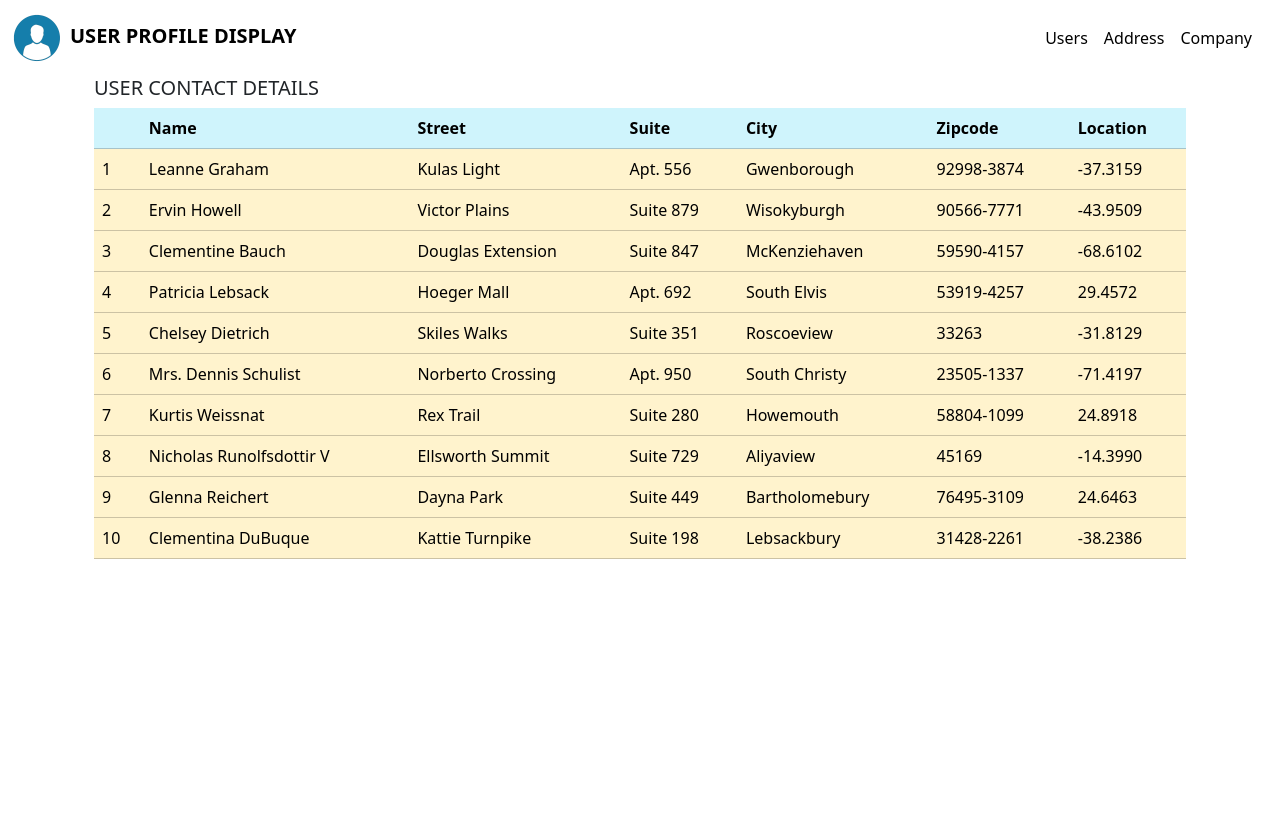
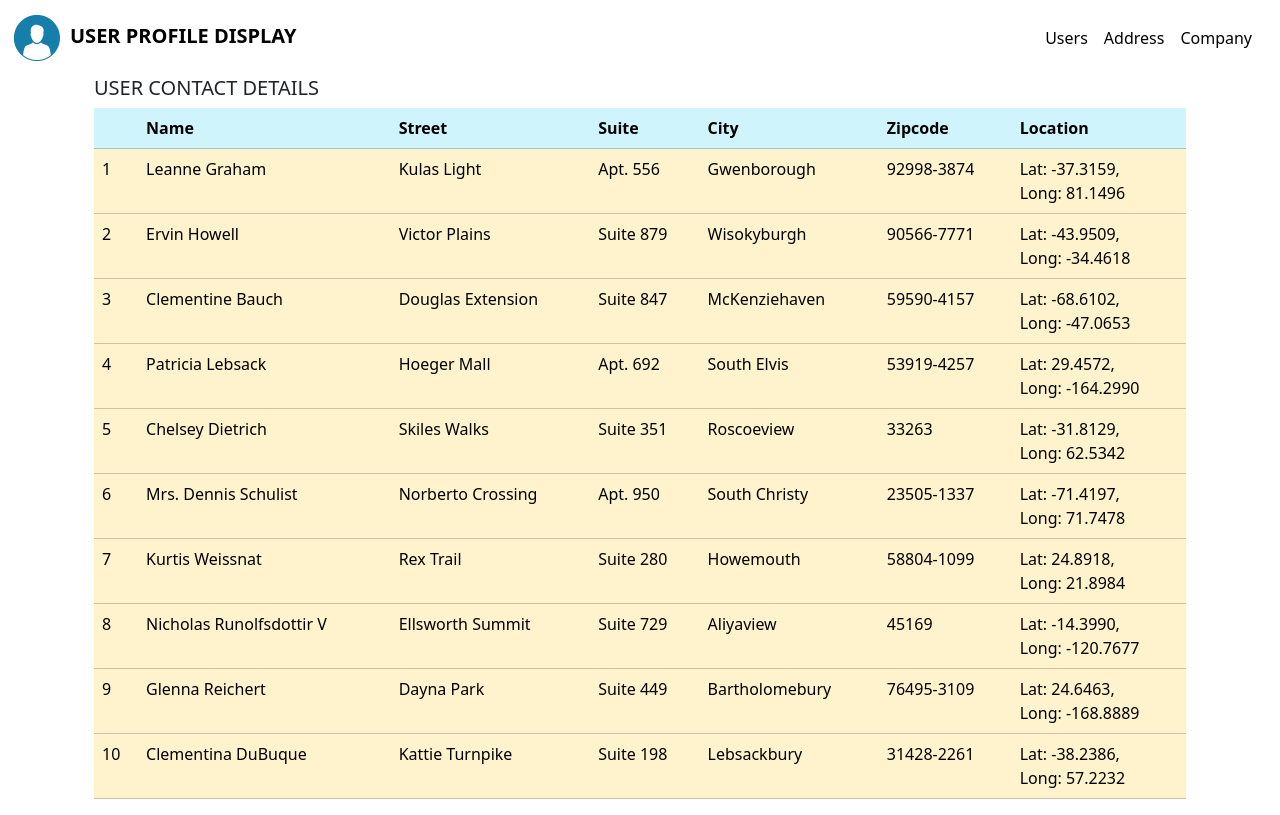
Before and after one commit to Renetta/Ideal_Solutions_Task1, an Angular app in the folder UserProfile/: page /address in a window 1280 px wide. Built offline with nearby package versions, Linux system fonts and the light colour scheme.

Commit message:
updation in address table

```diff
--- a/UserProfile/src/app/components/address/address.component.html
+++ b/UserProfile/src/app/components/address/address.component.html
@@ -21,7 +21,7 @@
                 <td>{{addr.suite}}</td>
                 <td>{{addr.city}}</td>
                 <td>{{addr.zipcode}}</td>
-                <td>{{addr.geo.lat}}</td>
+                <td>Lat: {{addr.geo.lat}}, <br> Long: {{addr.geo.lng}}</td>
             </tr>
         </tbody>
     </table>
--- a/UserProfile/src/app/services/users.service.ts
+++ b/UserProfile/src/app/services/users.service.ts
@@ -11,12 +11,12 @@ export class UsersService {
   constructor(private http: HttpClient) { }
 
   fetchUsers() {
-    return this.http.get<{[key: string]: users}>('./assets/data.json')
+    return this.http.get<{ [key: string]: users }>('./assets/data.json')
       .pipe(map((res) => {
         const users = [];
-      for(const key in res) {
+        for (const key in res) {
           if (res.hasOwnProperty(key)) {
-          users.push({...res[key], id: key})
+            users.push({ ...res[key], id: key })
           }
         }
         return users;
```
Lines whose indentation alone changed are shown as unchanged.
